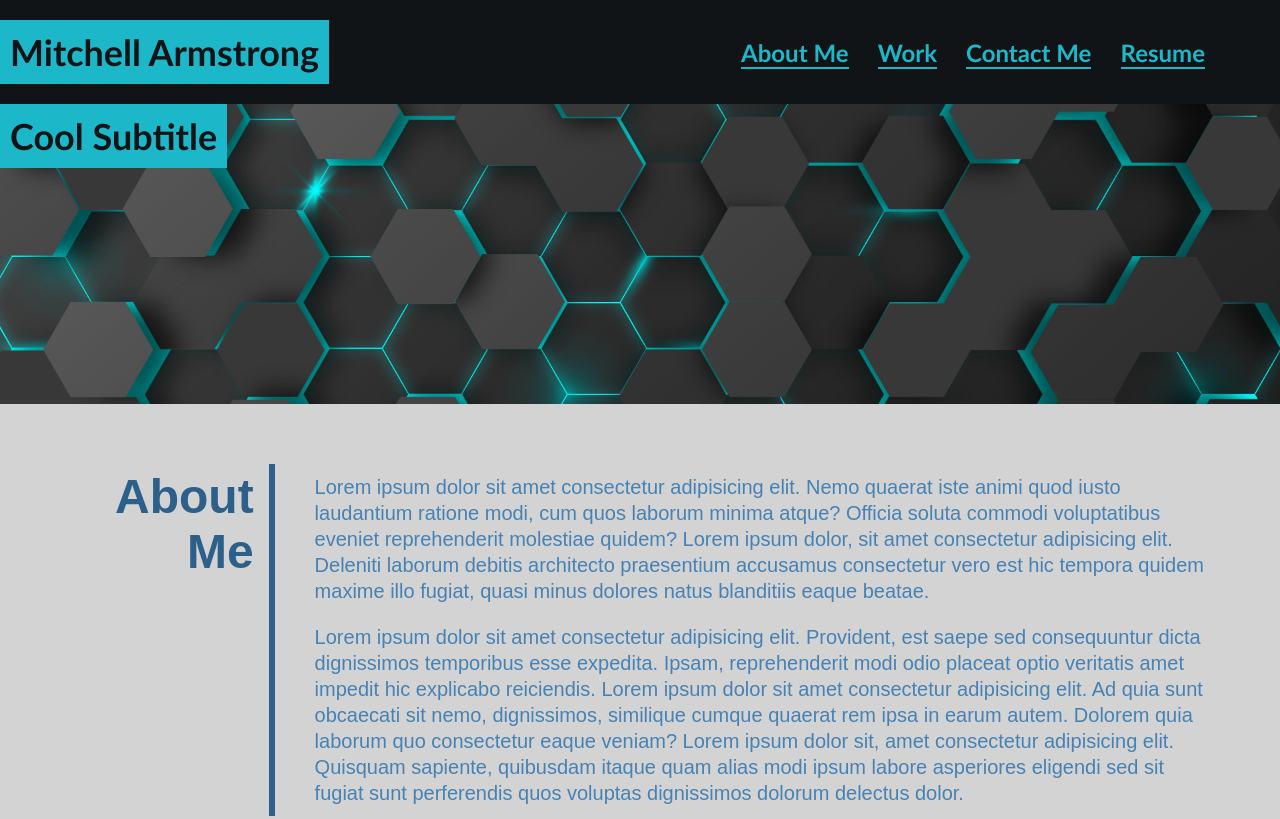
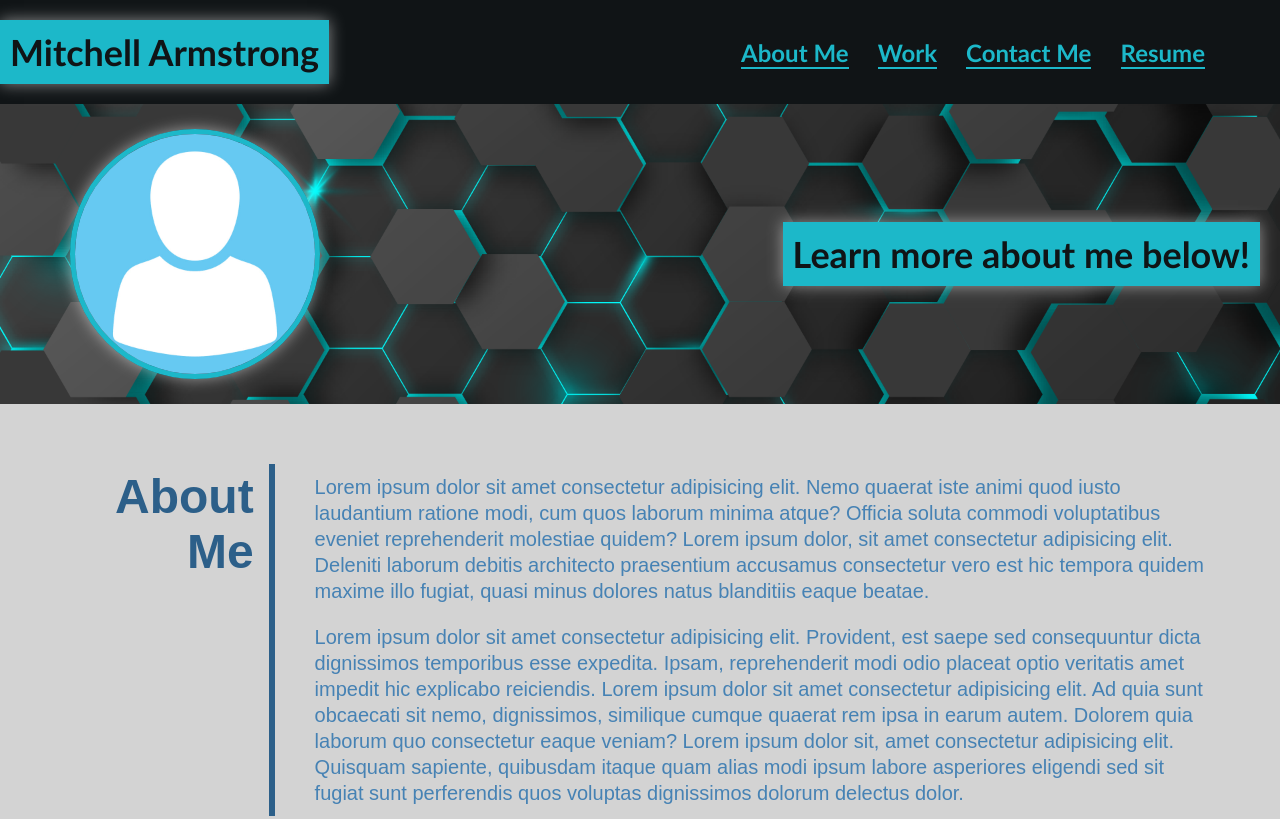
Before and after one commit to ScarElite/basic-portfolio, a plain HTML site: page index.html in a window 1280 px wide. Shown: the top 819 px of the page. Drawn offline with Linux system fonts and the light colour scheme.

Commit message:
Finished styling the header and the hero section

```diff
--- a/assets/style.css
+++ b/assets/style.css
@@ -18,6 +18,7 @@ header h1 {
     color: rgb(16, 20, 22);
     font-size: 36px;
     background-color: rgb(28, 184, 201);
+    box-shadow: 0 0 15px rgba(255, 255, 255, 0.5);
 }
 
 header nav ul li {
@@ -34,6 +35,12 @@ header nav ul li a {
     border-bottom: 2px solid rgb(28, 184, 201);
 }
 
+header nav ul li a:hover {
+    background-color: rgb(28, 184, 201);
+    color: rgb(16, 20, 22);
+    box-shadow: 0 0 15px rgba(255, 255, 255, 0.5);
+}
+
 .hero {
     height: 300px;
     width: 100%;
@@ -41,14 +48,29 @@ header nav ul li a {
     background-size: cover;
     background-position: center;
     font-family:'Trebuchet MS', 'Lucida Sans Unicode', 'Lucida Grande', 'Lucida Sans', Arial, sans-serif;
+    display: flex;
+    flex-direction: row-reverse;
+    justify-content: space-between;
+    align-items: center;
 }
 
 .hero h1 {
     display: inline-block;
     padding: 10px;
+    margin-right: 20px;
     color: rgb(16, 20, 22);
     font-size: 36px;
     background-color: rgb(28, 184, 201);
+    box-shadow: 0 0 15px rgba(255, 255, 255, 0.5);
+}
+
+.hero img {
+    max-width: 250px;
+    max-height: 250px;
+    margin-left: 70px;
+    border: 5px solid rgb(28, 184, 201);
+    border-radius: 50%;
+    box-shadow: 0 0 15px rgba(255, 255, 255, 0.5);
 }
 
 .main-content {
--- a/index.html
+++ b/index.html
@@ -24,7 +24,8 @@
     </header>
 
     <section class="hero">
-        <h1>Cool Subtitle</h1>
+        <h1>Learn more about me below!</h1>
+        <img src="./assets/images/avatar-placeholder.jpg" alt="">
     </section>
 
     <div class="main-content">
```
Also changed, not shown: assets/images/avatar-placeholder.jpg (added).
